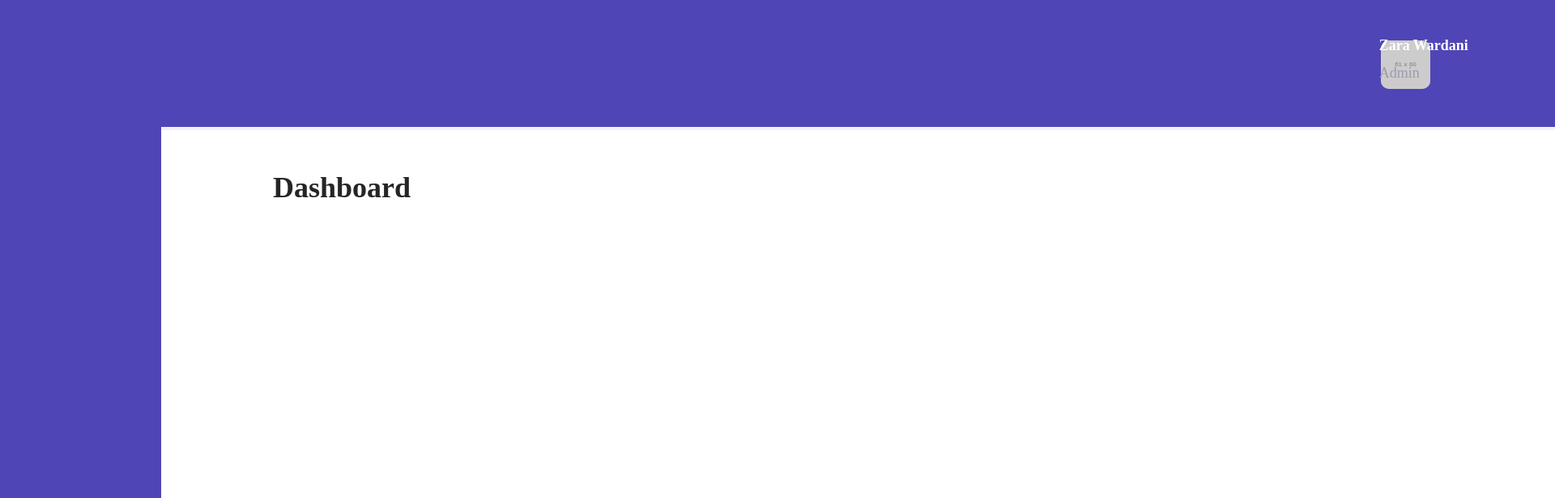
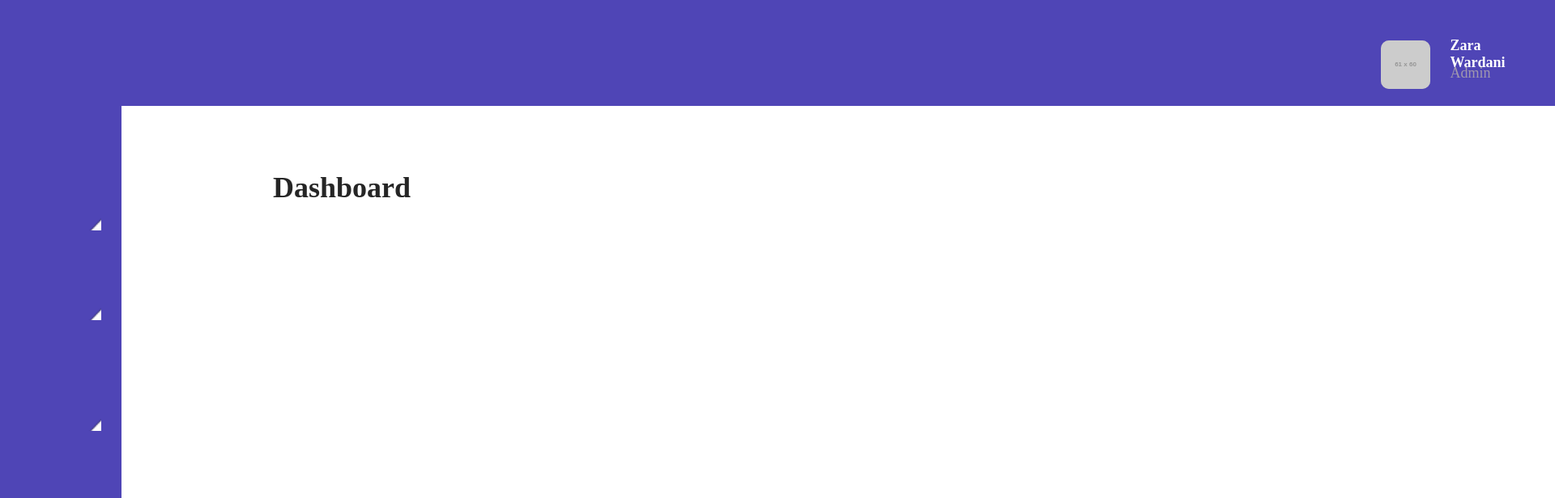
Before and after one commit to hanako0311/LFMS, a React (Create React App) app: page /home in a window 1280 px wide. Shown: the top 616 px of the page at 81% size, 1920 px wide, since content can reach past the window. Built offline with nearby package versions, Linux system fonts and the light colour scheme.

Commit message:
Modified

```diff
--- a/src/App.js
+++ b/src/App.js
@@ -5,7 +5,7 @@ import './App.css';
 import Home from './Homepage/Home.js';
 import Login from './Login/Login.js'; // Import the Login
 import Registration from './Register/Register.js';
-import FormFound from './Report Found/FormFound.js';
+//import FormFound from './Report Found/FormFound.js';
 import backgroundImage from './landingbg.png';
 
 
@@ -42,10 +42,13 @@ const App = () => {
         <Route path="/register" element={<Registration />} />
         <Route path="/login" element={<Login />} />
         <Route path="/home" element={<Home />} />
-        <Route path="/formfound" element={<FormFound />} />
+
       </Routes>
     </Router>
   );
 };
 
 export default App;
+
+/*<Route path="/home" element={<Home />} />
+        <Route path="/formfound" element={<FormFound />} /> */
--- a/src/Homepage/Home.js
+++ b/src/Homepage/Home.js
@@ -7,8 +7,6 @@ function Home() {
     return (
         <div className="main-container">
             <div className="top-bar">
-                <div className="top-bar-background"></div>
-                <div className="top-bar-border"></div>
                 <div className="user-profile">
                     <img className="user-avatar" src="https://via.placeholder.com/61x60" alt="User" />
                     <div className="user-info">
@@ -19,8 +17,8 @@ function Home() {
             </div>
             <div className="dashboard-title">Dashboard</div>
 
-            {/* New Search Bar Section */}
-            <div className="search-bar-container">
+             {/* New Search Bar Section */}
+             <div className="search-bar-container">
                 <div className="search-bar">
                     <div className="search-icon-container">
                         <div className="search-icon"></div>
@@ -51,7 +49,6 @@ function Home() {
 
              {/* Sidebar Section */}
              <div className="sidebar">
-                <div className="sidebar-background"></div>
                 <div className="sidebar-btn" style={{ top: '242px' }}></div>
                 <div className="sidebar-btn" style={{ top: '353px' }}></div>
                 <div className="sidebar-btn" style={{ top: '490px' }}></div>
@@ -61,6 +58,8 @@ function Home() {
             {/* More JSX elements go here following the same pattern */}
             {/* ... */}
         </div>
+
+
     );
 }
 
--- a/src/Homepage/home.css
+++ b/src/Homepage/home.css
@@ -7,32 +7,14 @@
 }
 
 .top-bar {
-    width: 1802px;
-    height: 161px;
+    width: 1850px;
+    height: 131px;
     left: 150px;
-    top: 0;
-    position: absolute;
-}
-
-.top-bar-background {
-    width: 1797.91px;
-    height: 160px;
-    left: 1.02px;
     top: 0;
     position: absolute;
     background: #4F45B6;
 }
 
-.top-bar-border {
-    width: 1802px;
-    height: 0;
-    left: 1802px;
-    top: 161px;
-    position: absolute;
-    transform: rotate(-180deg);
-    transform-origin: 0 0;
-    border: 2px #F5EFFC solid;
-}
 
 .user-profile {
     width: 193.18px;
@@ -123,30 +105,25 @@
 
 /* Sidebar Section */
 .sidebar {
-    width: 199px;
+    width: 150px;
     height: 2032px;
     position: absolute;
     left: 0;
     top: -17px;
+    background: #4F45B6;
 }
 
-.sidebar-background {
-    width: 198.55px;
-    height: 2019.38px;
-    position: absolute;
-    left: 0.11px;
-    top: 0;
-    background: #4F45B6;
-}
 
 .sidebar-btn {
     width: 60px;
     height: 60px;
     position: absolute;
     left: 65px;
+    background-image: url('./home-btn.png');
     /* Top property will be set inline in JSX to position each icon
     background: url('https://via.placeholder.com/60x60'); */
 }
+
 
 .sidebar-btn:nth-of-type(1) {
     background-image: url('./home-btn.png');
@@ -155,12 +132,14 @@
 
 
 .search-bar-container {
-    width: 100%;
-    height: 100%;
+    width: 50%;
+    height: 50%;
     padding-top: 2px;
     padding-bottom: 2px;
     padding-right: 32px;
     background: #F5EFFC;
+    margin-left: 25em;
+    margin-top: 2.5em;
     border-radius: 20px;
     justify-content: flex-start;
     align-items: center;
@@ -169,11 +148,11 @@
 
 .search-bar {
     width: 214px;
-    padding: 23px 32px;
+    padding: 16px 32px;
     border-radius: 22px;
     display: flex;
     align-items: center;
-    gap: 16px;
+    gap: 10px;
 }
 
 .search-icon-container {
@@ -188,7 +167,7 @@
     position: absolute;
     left: 4px;
     top: 4px;
-    background: #808080;
+    background-image: #808080;
 }
 
 .search-text {
```
Also changed, not shown: src/App.css (line endings or trailing spaces).
